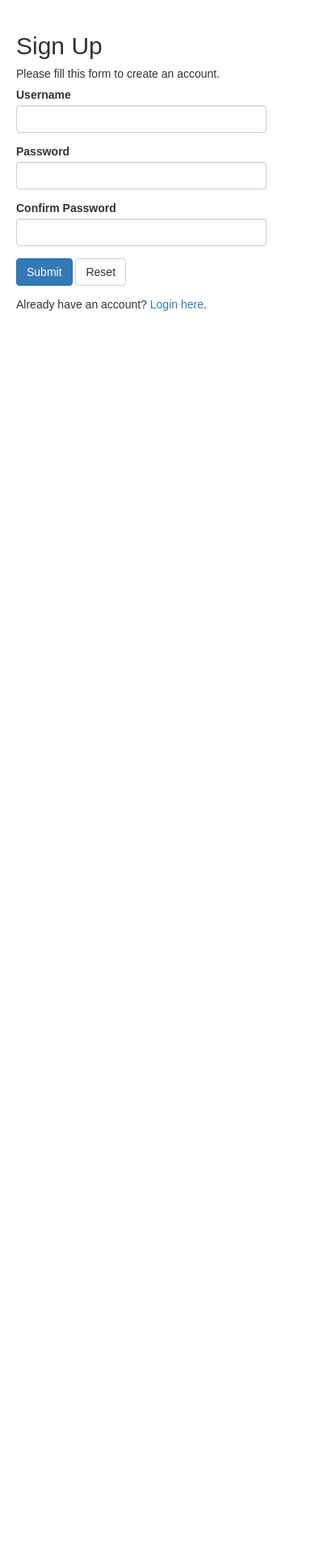
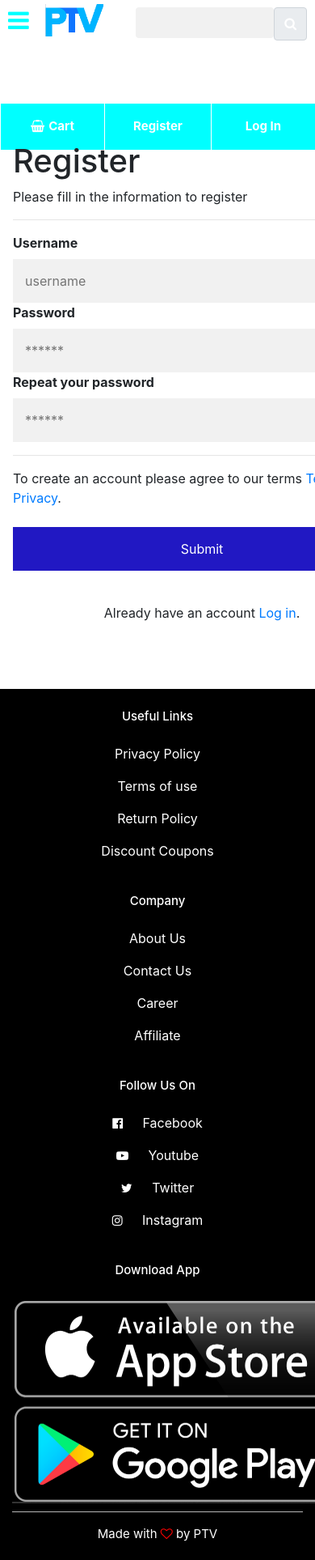
Before and after one commit to ptvstudio/thulan2, a PHP site: page /Register.php in a window 390 px wide; the page is wider, and only the part inside the window is pictured. Shown: that part at 81% size. Before the commit the page ends 384 px from the top of that part, so only its background shows below. Run offline with PHP 8.4, Linux system fonts and the light colour scheme.

Commit message:
THem link

```diff
--- a/PhpProject1/Register.php
+++ b/PhpProject1/Register.php
@@ -1,135 +1,98 @@
-<?php
-// Include config file
-require_once "config.php";
-
-// Define variables and initialize with empty values
-$username = $password = $confirm_password = "";
-$username_err = $password_err = $confirm_password_err = "";
-
-// Processing form data when form is submitted
-if($_SERVER["REQUEST_METHOD"] == "POST"){
-
-    // Validate username
-    if(empty(trim($_POST["username"]))){
-        $username_err = "Please enter a username.";
-    } else{
-        // Prepare a select statement
-        $sql = "SELECT id FROM users WHERE username = ?";
-
-        if($stmt = mysqli_prepare($link, $sql)){
-            // Bind variables to the prepared statement as parameters
-            mysqli_stmt_bind_param($stmt, "s", $param_username);
-
-            // Set parameters
-            $param_username = trim($_POST["username"]);
-
-            // Attempt to execute the prepared statement
-            if(mysqli_stmt_execute($stmt)){
-                /* store result */
-                mysqli_stmt_store_result($stmt);
-
-                if(mysqli_stmt_num_rows($stmt) == 1){
-                    $username_err = "This username is already taken.";
-                } else{
-                    $username = trim($_POST["username"]);
-                }
-            } else{
-                echo "Oops! Something went wrong. Please try again later.";
-            }
-
-            // Close statement
-            mysqli_stmt_close($stmt);
-        }
-    }
-
-    // Validate password
-    if(empty(trim($_POST["password"]))){
-        $password_err = "Please enter a password.";
-    } elseif(strlen(trim($_POST["password"])) < 6){
-        $password_err = "Password must have atleast 6 characters.";
-    } else{
-        $password = trim($_POST["password"]);
-    }
-
-    // Validate confirm password
-    if(empty(trim($_POST["confirm_password"]))){
-        $confirm_password_err = "Please confirm password.";
-    } else{
-        $confirm_password = trim($_POST["confirm_password"]);
-        if(empty($password_err) && ($password != $confirm_password)){
-            $confirm_password_err = "Password did not match.";
-        }
-    }
-
-    // Check input errors before inserting in database
-    if(empty($username_err) && empty($password_err) && empty($confirm_password_err)){
-
-        // Prepare an insert statement
-        $sql = "INSERT INTO users (username, password) VALUES (?, ?)";
-
-        if($stmt = mysqli_prepare($link, $sql)){
-            // Bind variables to the prepared statement as parameters
-            mysqli_stmt_bind_param($stmt, "ss", $param_username, $param_password);
-
-            // Set parameters
-            $param_username = $username;
-            $param_password = password_hash($password, PASSWORD_DEFAULT); // Creates a password hash
-
-            // Attempt to execute the prepared statement
-            if(mysqli_stmt_execute($stmt)){
-                // Redirect to login page
-                header("location: login.php");
-            } else{
-                echo "Something went wrong. Please try again later.";
-            }
-
-            // Close statement
-            mysqli_stmt_close($stmt);
-        }
-    }
-
-    // Close connection
-    mysqli_close($link);
-}
-?>
-
 <!DOCTYPE html>
-<html lang="en">
+<html>
 <head>
-    <meta charset="UTF-8">
-    <title>Sign Up</title>
-    <link rel="stylesheet" href="https://maxcdn.bootstrapcdn.com/bootstrap/3.3.7/css/bootstrap.css">
-    <style type="text/css">
-        body{ font: 14px sans-serif; }
-        .wrapper{ width: 350px; padding: 20px; }
-    </style>
+<title>Register</title>
+<link rel="stylesheet" href="style.css">
+<link rel="stylesheet" href="https://stackpath.bootstrapcdn.com/bootstrap/4.4.1/css/bootstrap.min.css">
+<link rel="stylesheet" href="https://stackpath.bootstrapcdn.com/font-awesome/4.7.0/css/font-awesome.min.css">
+<script src="https://code.jquery.com/jquery-3.4.1.slim.min.js"></script>
+<script src="https://cdn.jsdelivr.net/npm/popper.js@1.16.0/dist/umd/popper.min.js"></script>
+<script src="https://stackpath.bootstrapcdn.com/bootstrap/4.4.1/js/bootstrap.min.js"></script>
+<script language="javascript" src="Register.js"></script>
 </head>
 <body>
-    <div class="wrapper">
-        <h2>Sign Up</h2>
-        <p>Please fill this form to create an account.</p>
-        <form action="<?php echo htmlspecialchars($_SERVER["PHP_SELF"]); ?>" method="post">
-            <div class="form-group <?php echo (!empty($username_err)) ? 'has-error' : ''; ?>">
-                <label>Username</label>
-                <input type="text" name="username" class="form-control" value="<?php echo $username; ?>">
-                <span class="help-block"><?php echo $username_err; ?></span>
+<div class="top-nav-bar">
+<div class="search-box">
+<i class="fa fa-bars" id="menu-btn" onclick="openmenu()"></i>
+<i class="fa fa-bars" id="close-btn" onclick="closemenu()"></i>
+<a href="PTVOnline.php"><img src="Images/Logo.png" class="logo"></a>
+<input type=text class="form-control">
+<span class="input-group-text"><i class="fa fa-search"></i></span>
 </div>
-            <div class="form-group <?php echo (!empty($password_err)) ? 'has-error' : ''; ?>">
-                <label>Password</label>
-                <input type="password" name="password" class="form-control" value="<?php echo $password; ?>">
-                <span class="help-block"><?php echo $password_err; ?></span>
 </div>
-            <div class="form-group <?php echo (!empty($confirm_password_err)) ? 'has-error' : ''; ?>">
-                <label>Confirm Password</label>
-                <input type="password" name="confirm_password" class="form-control" value="<?php echo $confirm_password; ?>">
-                <span class="help-block"><?php echo $confirm_password_err; ?></span>
+<div class="menu-bar">
+<ul>
+<li><a href="#"><i class="fa fa-shopping-basket"></i>Cart</a></li>
+<li><a href="#">Register</a></li>
+<li><a href="#">Log In</a></li>
+</ul>
 </div>
-            <div class="form-group">
-                <input type="submit" class="btn btn-primary" value="Submit">
-                <input type="reset" class="btn btn-default" value="Reset">
+<form action="" method="POST" onsubmit="return validate()">
+<div class="register">
+<h1>Register</h1>
+<p>Please fill in the information to register</p>
+<hr>
+<label for="username"><b>Username</b></label>
+<input type="text" placeholder="username" name="username" id="username">
+<label for="password"><b>Password</b></label>
+<input type="password" placeholder="******" name="password" id="password">
+<label for="password-repeat"><b>Repeat your password</b></label>
+<input type="password" placeholder="******" name="password-repeat" id="password-repeat">
+<hr>
+<p>To create an account please agree to our terms <a href="#">Terms &amp; Privacy</a>.</p>
+<button type="submit" class="submit">Submit</button>
 </div>
-            <p>Already have an account? <a href="login.php">Login here</a>.</p>
+<div class="register login">
+<p>Already have an account <a href="#">Log in</a>.</p>
+</div>
 </form>
+   <section class="footer">
+    <div class="container text-center">
+    <div class="row">
+    <div class="col-md-3">
+        <h1>Useful Links</h1>
+        <p>Privacy Policy</p>
+        <p>Terms of use</p>
+        <p>Return Policy</p>
+        <p>Discount Coupons</p>
     </div>
+
+        <div class="col-md-3">
+        <h1>Company</h1>
+        <p>About Us</p>
+        <p>Contact Us</p>
+        <p>Career</p>
+        <p>Affiliate</p>
+    </div>
+        <div class="col-md-3">
+        <h1>Follow Us On</h1>
+        <p><i class="fa fa-facebook-official"></i> Facebook</p>
+        <p><i class="fa fa-youtube-play"></i> Youtube</p>
+        <p><i class="fa fa-twitter"></i> Twitter</p>
+        <p><i class="fa fa-instagram"></i> Instagram</p>
+    </div>
+        <div class="col-md-3 footer-image">
+        <h1>Download App</h1>
+            <img src="Images/Download.png">
+        </div>
+    </div>
+        <hr>
+        <p class="copyright"> Made with <i class="fa fa-heart-o"></i> by PTV</p>
+    </div>
+    </section>
+<script>
+    function openmenu()
+    {
+        document.getElementById("side-menu").style.display="block";
+        document.getElementById("menu-btn").style.display="none";
+        document.getElementById("close-btn").style.display="block";
+    }
+    function closemenu()
+    {
+        document.getElementById("side-menu").style.display="none";
+        document.getElementById("menu-btn").style.display="block";
+        document.getElementById("close-btn").style.display="none";
+    }
+    </script>
     </body>
 </html>
```
Lines whose indentation alone changed are shown as unchanged.
